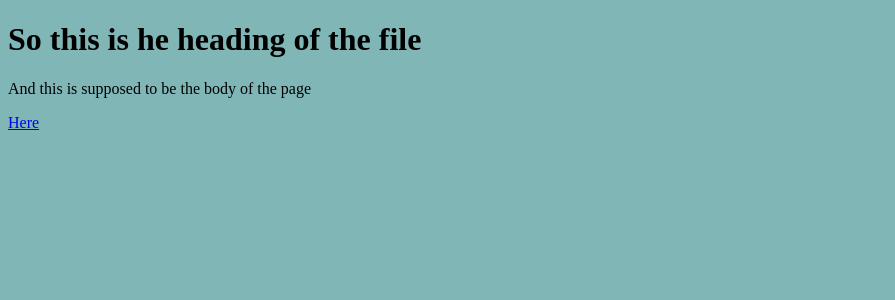
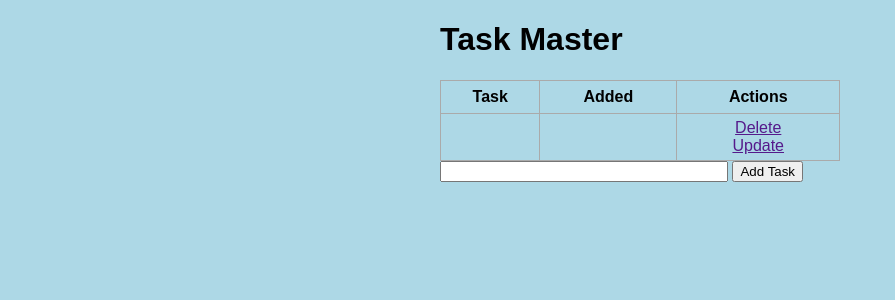
Before and after one commit to srtk-Negi/flask_intro, a Flask app: page / in a window 1280 px wide. Shown: the top 300 px of the page, without its empty margins (0-895 px from the left). Run offline with Flask 2, Linux system fonts and the light colour scheme.

Commit message:
Added database with SQlite and form to submit

```diff
--- a/app.py
+++ b/app.py
@@ -1,5 +1,6 @@
-from flask import Flask, render_template, url_for
+from flask import Flask, render_template, url_for, request
 from flask_sqlalchemy import SQLAlchemy
+from datetime import datetime
 
 app = Flask(__name__)
 app.config['SQLALCHEMY_DATABASE_URI'] = 'sqlite:///test.db'
@@ -8,11 +9,18 @@ db = SQLAlchemy(app)
 class Todo(db.Model):
     id = db.Column(db.Integer, primary_key = True)
     content = db.Column(db.String(200), nullable = False)
+    date_created = db.Column(db.DateTime,default = datetime.utcnow)
 
-@app.route('/')
+    def __repr__(self):
+        return '<Task %r>' % self.id
+
+@app.route('/', methods = ['POST', 'GET'])
 
 def index():
-    return render_template('index.html')
+    if request.method == 'POST':
+        return("Hello")
+    else:
+        return render_template('index.html')
 
 
 if (__name__ == "__main__"):
--- a/static/css/main.css
+++ b/static/css/main.css
@@ -1,3 +1,39 @@
-body {
-  background-color: rgb(129, 182, 182);
+body,
+html {
+  margin: 0;
+  font-family: sans-serif;
+  background-color: lightblue;
 }
+
+.content {
+  margin: 0 auto;
+  width: 400px;
+}
+
+table,
+td,
+th {
+  border: 1px solid #aaa;
+}
+
+table {
+  border-collapse: collapse;
+  width: 100%;
+}
+
+th {
+  height: 30px;
+}
+
+td {
+  text-align: center;
+  padding: 5px;
+}
+
+.form {
+  margin-top: 20px;
+}
+
+#content {
+  width: 70%;
+}
--- a/templates/index.html
+++ b/templates/index.html
@@ -1,6 +1,28 @@
-{% extends 'base.html' %} {% block head %}
-<h1>So this is he heading of the file</h1>
-{% endblock %} {% block body %}
-<p>And this is supposed to be the body of the page</p>
-<a href="https://sarthak-negi.netlify.app">Here</a>
+{% extends 'base.html' %} {% block head %} {% endblock %} {% block body %}
+<div class="content">
+  <h1>Task Master</h1>
+
+  <table>
+    <tr>
+      <th>Task</th>
+      <th>Added</th>
+      <th>Actions</th>
+    </tr>
+
+    <tr>
+      <td></td>
+      <td></td>
+      <td>
+        <a href="">Delete</a>
+        <br />
+        <a href="">Update</a>
+      </td>
+    </tr>
+  </table>
+
+  <form action="/" method="POST">
+    <input type="text" name="content" id="content" />
+    <input type="submit" value="Add Task" />
+  </form>
+</div>
 {% endblock %}
```
Also changed, not shown: test.db (added).
